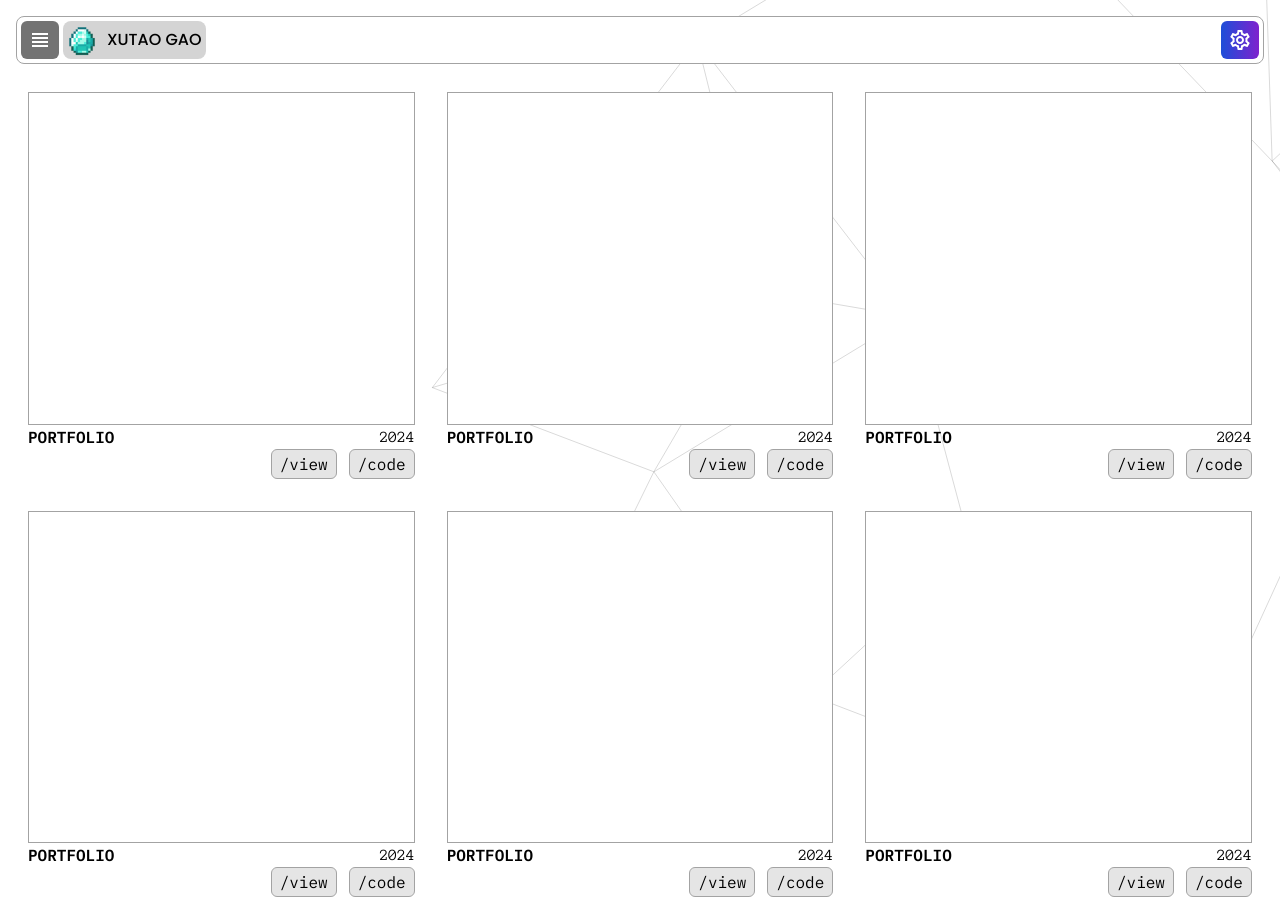
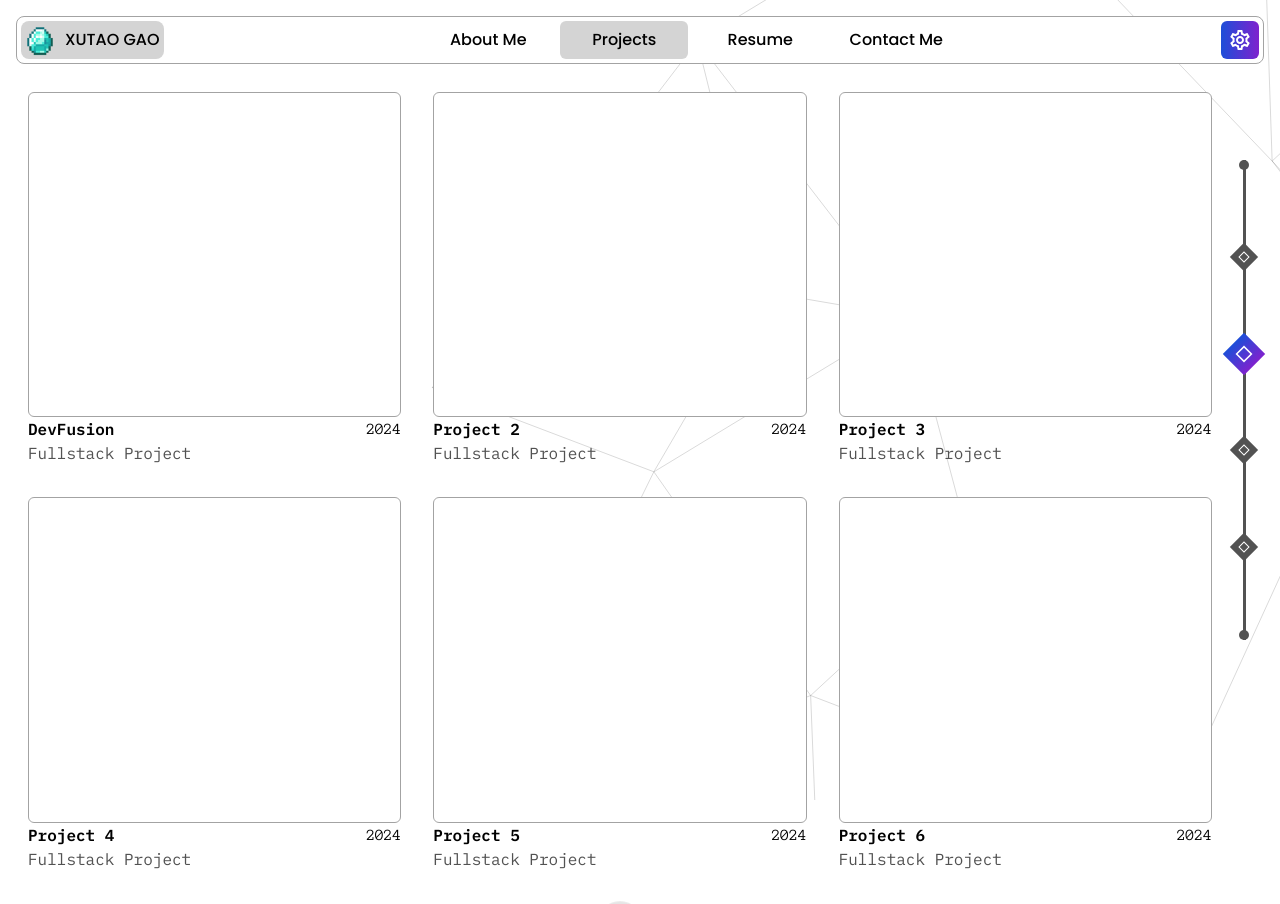
Before and after one commit to XutaoG/portfolio, a React (Vite) app: page /projects in a window 1280 px wide. Shown: the top 904 px of the page. Built offline with nearby package versions, Linux system fonts and the light colour scheme; a web font is replaced by a local one.

Commit message:
Add project content and styling for projects page modal

```diff
--- a/src/components/Projects/ProjectModalView.tsx
+++ b/src/components/Projects/ProjectModalView.tsx
@@ -1,41 +1,60 @@
+import { project } from "../../modals/project";
 import Button from "../Reusable/Button";
 
-const ProjectModalView = () => {
+interface projectModalViewProps {
+	project: project;
+}
+
+const ProjectModalView = ({ project }: projectModalViewProps) => {
 	return (
-		<div className="">
+		<div className="flex flex-col gap-4 bg-white dark:bg-neutral-700">
 			{/* Photos */}
-			<div className="h-96 flex border border-neutral-400"></div>
-			{/* Title */}
-			<div className="flex justify-between items-start">
-				<div>
-					<p className="ibm-plex-mono font-semibold text-lg">
-						PORTFOLIO
+			<div className="h-96 flex border border-neutral-400 rounded-md p-2">
+				<div className="self-start gap-4">
+					{/* Title */}
+					<p className="poppins font-semibold text-xl tracking-wider">
+						{project.title}
 					</p>
-					<p className="ibm-plex-mono text-neutral-600 dark:text-neutral-400">
-						FULL STACK APPLICATION
+					{/* Role */}
+					<p className="ibm-plex-mono font-medium text-sm">
+						Role: {project.role}
 					</p>
 				</div>
-				<p className="anonymous-pro">2024</p>
 			</div>
-			{/* Action */}
-			<div className="flex justify-end gap-3">
-				<Button text="/code" textFont="ibm-plex-mono" />
+			<div className="flex justify-between items-end bg-neutral-800 rounded-md p-2">
+				<div className="flex flex-col gap-1">
+					{/* Year */}
+					<p className="anonymous-pro">
+						{`${project.startDate.getMonth()}/${project.startDate.getFullYear()} -
+						${project.endDate.getMonth()}/${project.endDate.getFullYear()}`}
+					</p>
+					{/* Project Type */}
+					<p className="ibm-plex-mono text-neutral-600 dark:text-neutral-400">
+						{project.projectType.toUpperCase()}
+					</p>
+				</div>
+				{/* Action */}
+				<Button
+					text="/github"
+					textFont="ibm-plex-mono"
+					onClick={() => {
+						window.open(project.link, "_blank");
+					}}
+				/>
 			</div>
 			{/* Description */}
-			<div>
-				<p className="ibm-plex-mono font-bold">Description</p>
-				<p className="crimson-text">
-					Lorem, ipsum dolor sit amet consectetur adipisicing elit.
-					Sunt, repellendus distinctio. Eius nostrum tempora nulla
-					excepturi fugiat amet nihil inventore magni dolor recusandae
-					fuga totam tenetur quidem error deserunt enim, impedit
-					dolores.
+			<div className="flex flex-col gap-1">
+				<p className="poppins font-semibold tracking-wider">
+					DESCRIPTION
 				</p>
+				<p className="crimson-text pl-4">{project.description}</p>
 			</div>
 			{/* Technologies */}
-			<div>
-				<p className="ibm-plex-mono font-bold">Technologies Used</p>
-				<ul className="list-disc pl-6 crimson-text">
+			<div className="flex flex-col gap-1">
+				<p className="poppins font-semibold tracking-wider">
+					TECHNOLOGIES
+				</p>
+				<ul className="list-disc pl-4 list-outside crimson-text">
 					<li>
 						Lorem ipsum dolor sit amet consectetur adipisicing elit.
 						Magnam, soluta.
--- a/src/components/Projects/ProjectTile.tsx
+++ b/src/components/Projects/ProjectTile.tsx
@@ -1,11 +1,12 @@
-import Button from "../Reusable/Button";
 import { useBreakpointWidthCheck } from "../../hooks";
+import { project } from "../../modals/project";
 
-// interface projectTileProps {
-// 	size: number;
-// }
+interface projectTileProps {
+	project: project;
+	handleOpenModal: (projectToOpen: project) => void;
+}
 
-const ProjectTile = () => {
+const ProjectTile = ({ project, handleOpenModal }: projectTileProps) => {
 	const subheadingBreakpoint = 425;
 	const subheadingBreakpointCheck =
 		useBreakpointWidthCheck(subheadingBreakpoint);
@@ -15,26 +16,43 @@ const ProjectTile = () => {
 			className={`aspect-[3/2] sm:aspect-square w-full flex flex-col cursor-pointer
 			p-3 rounded-lg hover:bg-neutral-300 dark:hover:bg-neutral-800
 			hover:scale-[1.03] transition-transform duration-300`}
+			onClick={() => {
+				handleOpenModal(project);
+			}}
 		>
 			{/* Demo */}
-			<div className="grow border border-neutral-400 bg-white"></div>
+			<div className="grow border border-neutral-400 bg-white rounded-md"></div>
 			{/* Description */}
 			<div className="flex justify-between items-start">
 				<div>
-					<p className="ibm-plex-mono font-semibold">PORTFOLIO</p>
+					<p className="ibm-plex-mono font-semibold">
+						{project.title}
+					</p>
 					{subheadingBreakpointCheck && (
 						<p className="ibm-plex-mono text-neutral-600 dark:text-neutral-400">
-							FULL STACK APPLICATION
+							{project.projectType}
 						</p>
 					)}
 				</div>
-				<p className="anonymous-pro">2024</p>
+				<p className="anonymous-pro">{project.endDate.getFullYear()}</p>
 			</div>
 			{/* Action */}
-			<div className="flex justify-end gap-3">
-				<Button text="/view" textFont="ibm-plex-mono" />
-				<Button text="/code" textFont="ibm-plex-mono" />
-			</div>
+			{/* <div className="flex justify-end gap-3">
+				<Button
+					text="/view"
+					textFont="ibm-plex-mono"
+					onClick={() => {
+						handleOpenModal(project);
+					}}
+				/>
+				<Button
+					text="/code"
+					textFont="ibm-plex-mono"
+					onClick={() => {
+						window.open(project.link, "_blank");
+					}}
+				/>
+			</div> */}
 		</div>
 	);
 };
--- a/src/components/Reusable/Modal.tsx
+++ b/src/components/Reusable/Modal.tsx
@@ -24,7 +24,7 @@ const Modal = ({ show, children, onClose }: modalProps) => {
 
 	return createPortal(
 		<div
-			className={`fixed inset-0 ${display} flex justify-center p-4 overflow-auto`}
+			className={`fixed inset-0 ${display} flex justify-center p-4 overflow-auto z-50`}
 		>
 			{/* Background */}
 			<div
@@ -32,7 +32,10 @@ const Modal = ({ show, children, onClose }: modalProps) => {
 				onClick={onClose}
 			></div>
 			{/* Content */}
-			<div className="w-full max-w-[768px] my-auto bg-white flex flex-col p-4 pb-8 gap-4 rounded-md z-50">
+			<div
+				className="w-full max-w-[768px] my-auto bg-white dark:bg-neutral-700
+				flex flex-col p-4 pb-8 gap-4 rounded-md text-black dark:text-white z-50"
+			>
 				{/* Close modal button */}
 				<button
 					className="flex gap-1 items-center self-start"
@@ -46,7 +49,7 @@ const Modal = ({ show, children, onClose }: modalProps) => {
 				{children}
 			</div>
 		</div>,
-		document.body
+		document.getElementById("root")!
 	);
 };
 
--- a/src/components/Root/NavigationBar.tsx
+++ b/src/components/Root/NavigationBar.tsx
@@ -66,7 +66,7 @@ const NavigationBar = () => {
 	return (
 		<div
 			className="h-10 md:h-12 flex justify-between rounded-lg p-1 gap-2
-			bg-white border border-neutral-400 dark:bg-neutral-800 dark:border-0 relative"
+			bg-white border border-neutral-400 dark:bg-neutral-800 dark:border-0 relative z-30"
 		>
 			<div className="flex gap-1">
 				{/* Display navigation open button inside navigation bar when viewport width is below breakpoint */}
--- a/src/hooks.ts
+++ b/src/hooks.ts
@@ -18,6 +18,7 @@ const useBreakpointWidthCheck = (breakpoint: number) => {
 				setReached(false);
 			}
 		};
+		handleWindowResize();
 		window.addEventListener("resize", handleWindowResize);
 		return () => window.removeEventListener("resize", handleWindowResize);
 	}, [breakpoint, reached]);
--- /dev/null
+++ b/src/modals/project.ts
@@ -0,0 +1,75 @@
+export interface project {
+	startDate: Date;
+	endDate: Date;
+	title: string;
+	description: string;
+	projectType: string;
+	role: string;
+	link: string;
+	technologies: string[];
+}
+
+export const projects: project[] = [
+	{
+		title: "DevFusion",
+		description: "Online project collaboration platform.",
+		projectType: "Fullstack Project",
+		startDate: new Date(2024, 7),
+		endDate: new Date(2024, 8),
+		role: "Frontend Developer",
+		link: "https://github.com/Gersh01/Dev-Fusion",
+		technologies: ["React", "Express", "MongoDB", "NodeJS"],
+	},
+	{
+		title: "Project 2",
+		description: "Online project collaboration platform.",
+		projectType: "Fullstack Project",
+		startDate: new Date(2024, 7),
+		endDate: new Date(2024, 8),
+		role: "Frontend Developer",
+		link: "https://github.com/Gersh01/Dev-Fusion",
+		technologies: ["React", "Express", "MongoDB", "NodeJS"],
+	},
+	{
+		title: "Project 3",
+		description: "Online project collaboration platform.",
+		projectType: "Fullstack Project",
+		startDate: new Date(2024, 7),
+		endDate: new Date(2024, 8),
+		role: "Frontend Developer",
+		link: "https://github.com/Gersh01/Dev-Fusion",
+		technologies: ["React", "Express", "MongoDB", "NodeJS"],
+	},
+	{
+		title: "Project 4",
+		description: "Online project collaboration platform.",
+		projectType: "Fullstack Project",
+		startDate: new Date(2024, 7),
+		endDate: new Date(2024, 8),
+		role: "Frontend Developer",
+		link: "https://github.com/Gersh01/Dev-Fusion",
+		technologies: ["React", "Express", "MongoDB", "NodeJS"],
+	},
+	{
+		title: "Project 5",
+		description: "Online project collaboration platform.",
+		projectType: "Fullstack Project",
+		startDate: new Date(2024, 7),
+		endDate: new Date(2024, 8),
+		role: "Frontend Developer",
+		link: "https://github.com/Gersh01/Dev-Fusion",
+		technologies: ["React", "Express", "MongoDB", "NodeJS"],
+	},
+	{
+		title: "Project 6",
+		description: "Online project collaboration platform.",
+		projectType: "Fullstack Project",
+		startDate: new Date(2024, 7),
+		endDate: new Date(2024, 8),
+		role: "Frontend Developer",
+		link: "https://github.com/Gersh01/Dev-Fusion",
+		technologies: ["React", "Express", "MongoDB", "NodeJS"],
+	},
+];
+
+// export Project;
--- a/src/pages/ProjectsPage.tsx
+++ b/src/pages/ProjectsPage.tsx
@@ -2,31 +2,39 @@ import { useState } from "react";
 import Modal from "../components/Reusable/Modal";
 import ProjectTile from "../components/Projects/ProjectTile";
 import ProjectModalView from "../components/Projects/ProjectModalView";
+import { project, projects } from "../modals/project";
 
 const ProjectsPage = () => {
 	const [showModal, setShowModal] = useState(false);
+	const [openedProject, setOpenedProject] = useState(projects[0]);
 
-	const handleOpenModal = () => {
+	const handleOpenModal = (projectToOpen: project) => {
 		setShowModal(true);
+		setOpenedProject(projectToOpen);
 	};
 
 	const handleCloseModal = () => {
 		setShowModal(false);
 	};
 
+	const renderedProjectTiles = projects.map((project, index) => {
+		return (
+			<ProjectTile
+				key={index}
+				project={project}
+				handleOpenModal={handleOpenModal}
+			/>
+		);
+	});
+
 	return (
 		<div className="w-full flex flex-col gap-2 sm:grid sm:grid-cols-2 xl:grid-cols-3 content-center">
 			{/* Modal */}
 			<Modal show={showModal} onClose={handleCloseModal}>
-				<ProjectModalView />
+				<ProjectModalView project={openedProject} />
 			</Modal>
 			{/* Projects */}
-			<ProjectTile />
-			<ProjectTile />
-			<ProjectTile />
-			<ProjectTile />
-			<ProjectTile />
-			<ProjectTile />
+			{renderedProjectTiles}
 		</div>
 	);
 };
--- a/src/pages/Root.tsx
+++ b/src/pages/Root.tsx
@@ -4,7 +4,7 @@ import { useAppSelector } from "../hooks";
 import ScrollBar from "../components/Root/ScrollBar";
 import BackgroundCanvas from "../components/Root/BackgroundCanvas";
 import NextPageButtonContainer from "../components/Reusable/NextPageButtonContainer";
-import { useRef } from "react";
+import { useEffect, useRef } from "react";
 import { CSSTransition, SwitchTransition } from "react-transition-group";
 
 const Root = () => {
@@ -13,10 +13,14 @@ const Root = () => {
 	const currentOutlet = useOutlet();
 	const nodeRef = useRef(null);
 
+	useEffect(() => {
+		document.getElementById("root")!.className = darkMode ? "dark" : "";
+	}, [darkMode]);
+
 	return (
 		<div
 			className={`
-				${darkMode ? "dark" : ""} min-h-dvh flex flex-col gap-4 p-2 pb-0 sm:p-4 sm:pb-0
+				min-h-dvh flex flex-col gap-4 p-2 pb-0 sm:p-4 sm:pb-0
 				text-black dark:text-white
 				transition-colors duration-300`}
 		>
@@ -24,7 +28,7 @@ const Root = () => {
 			<NavigationBar />
 			<div className="grow flex">
 				{/* Content container */}
-				<div className="grow flex flex-col">
+				<div className="grow flex flex-col gap-4">
 					<SwitchTransition>
 						<CSSTransition
 							key={location.pathname}
```
